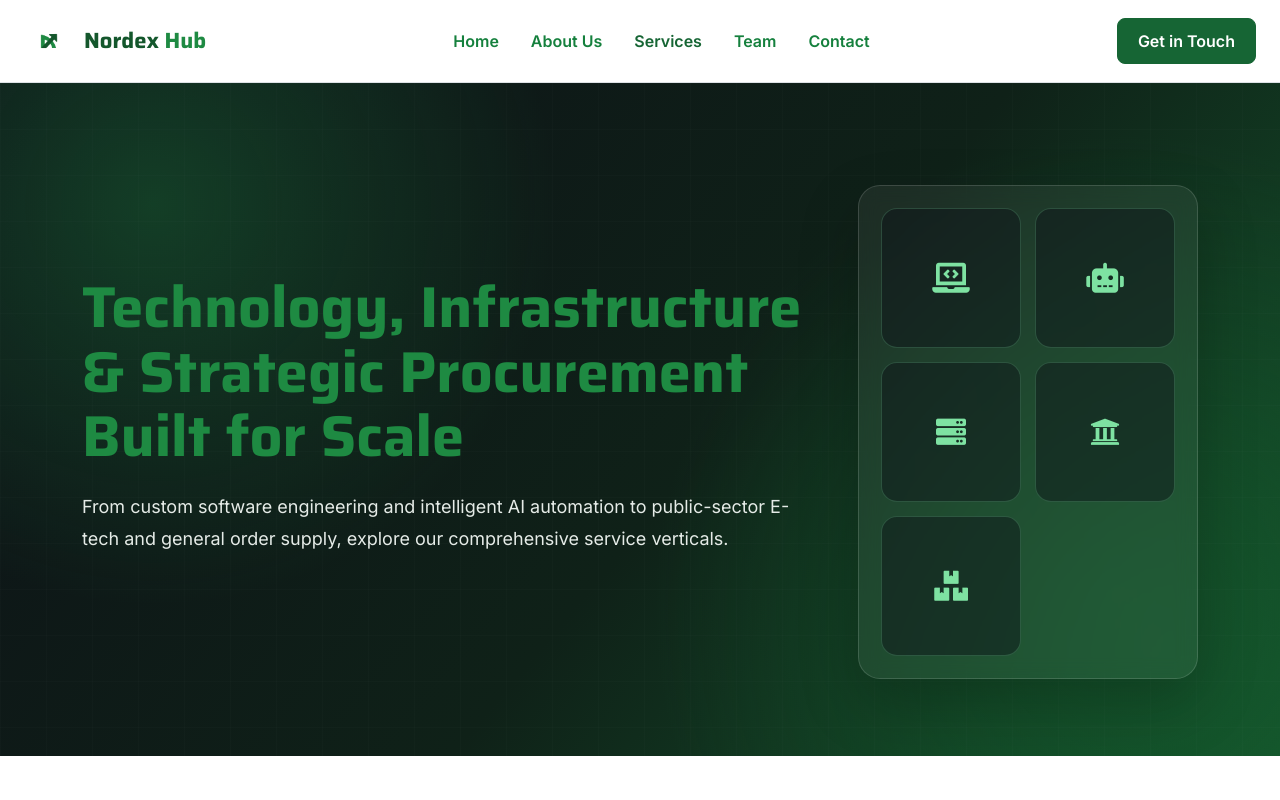
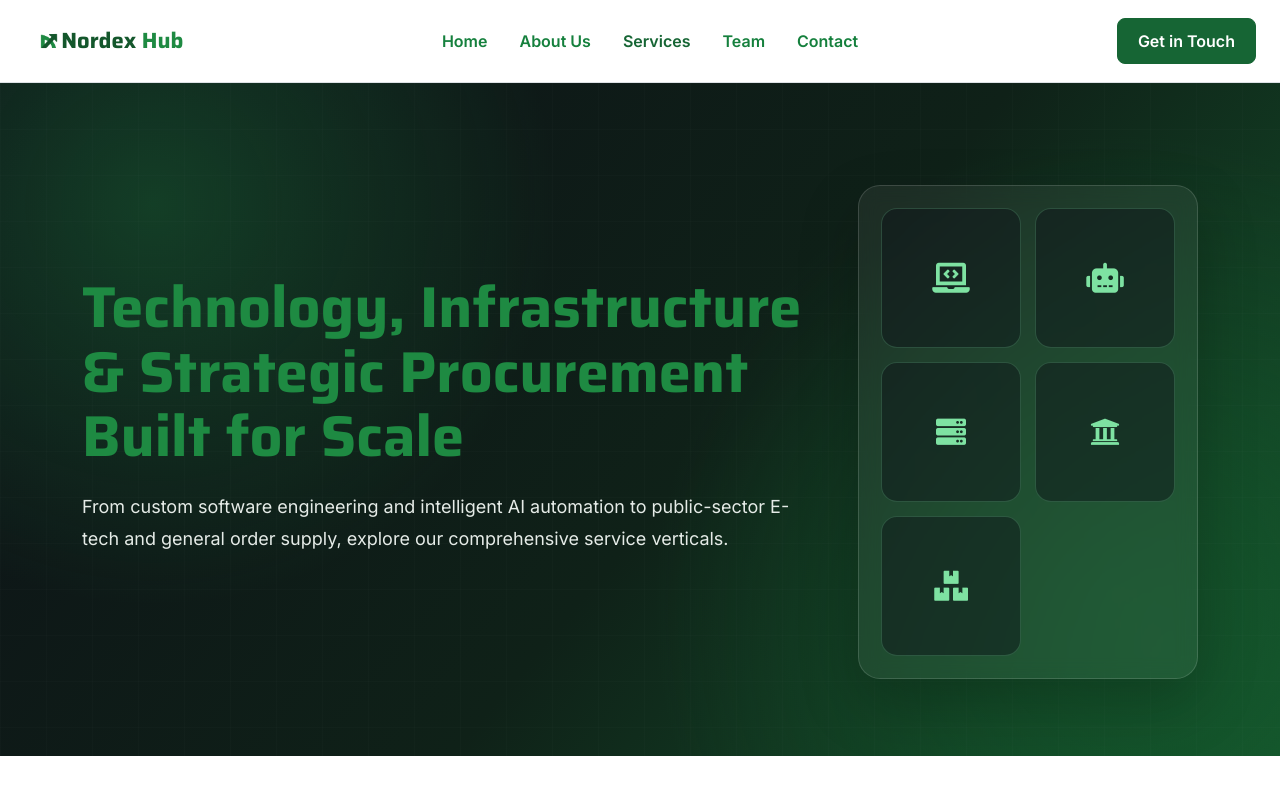
Before and after one commit to farasatcode-code/nordex-hub, a Next.js app: page /services in a window 1280 px wide. Shown: the top 800 px of the page. Built offline with nearby package versions, Linux system fonts and the light colour scheme.

Commit message:
navbar set

```diff
--- a/public/css/style.css
+++ b/public/css/style.css
@@ -729,6 +729,7 @@
 
 .navbar-brand-text {
     display: inline-block;
+    margin-left: -0.762em;
     color: #14572c;
     font-family: "Saira", sans-serif;
     font-size: 22px;
@@ -757,7 +758,7 @@
 }
 
 .nh-brand {
-    gap: 10px;
+    gap: 4px;
 }
 
 .nh-nav {
@@ -1786,7 +1787,7 @@ html { scroll-behavior: smooth; overflow-wrap: break-word; }
 .home-card-link:hover,
 .home-card-link:focus { color: #1e8a42; gap: 12px; }
 
-.home-government { padding-bottom: clamp(56px, 7vw, 96px); background: #f4f8f5; }
+.home-government { padding-bottom: clamp(56px, 7vw, 96px); background: #ffffff; }
 
 .home-government-inner {
     position: relative;
```
